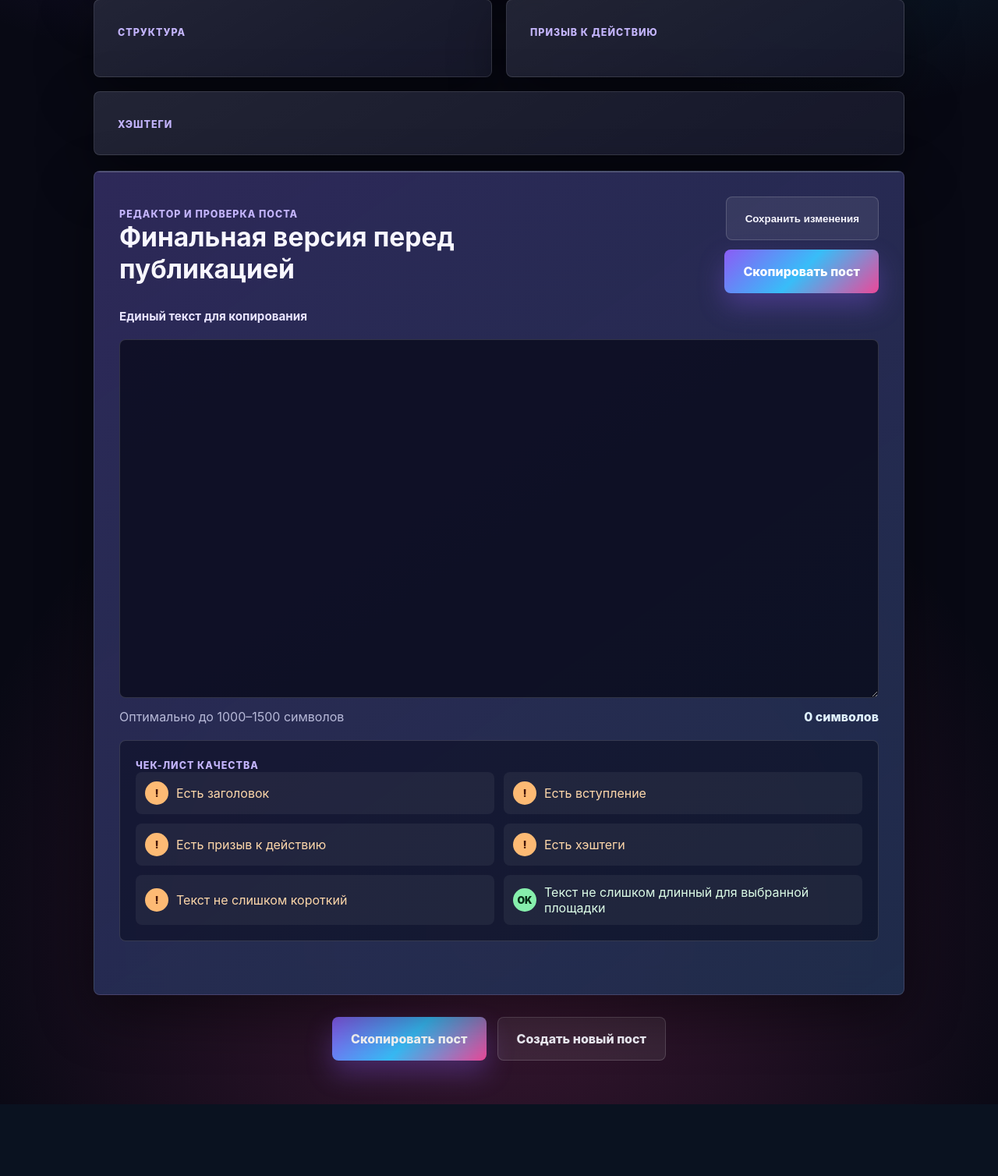
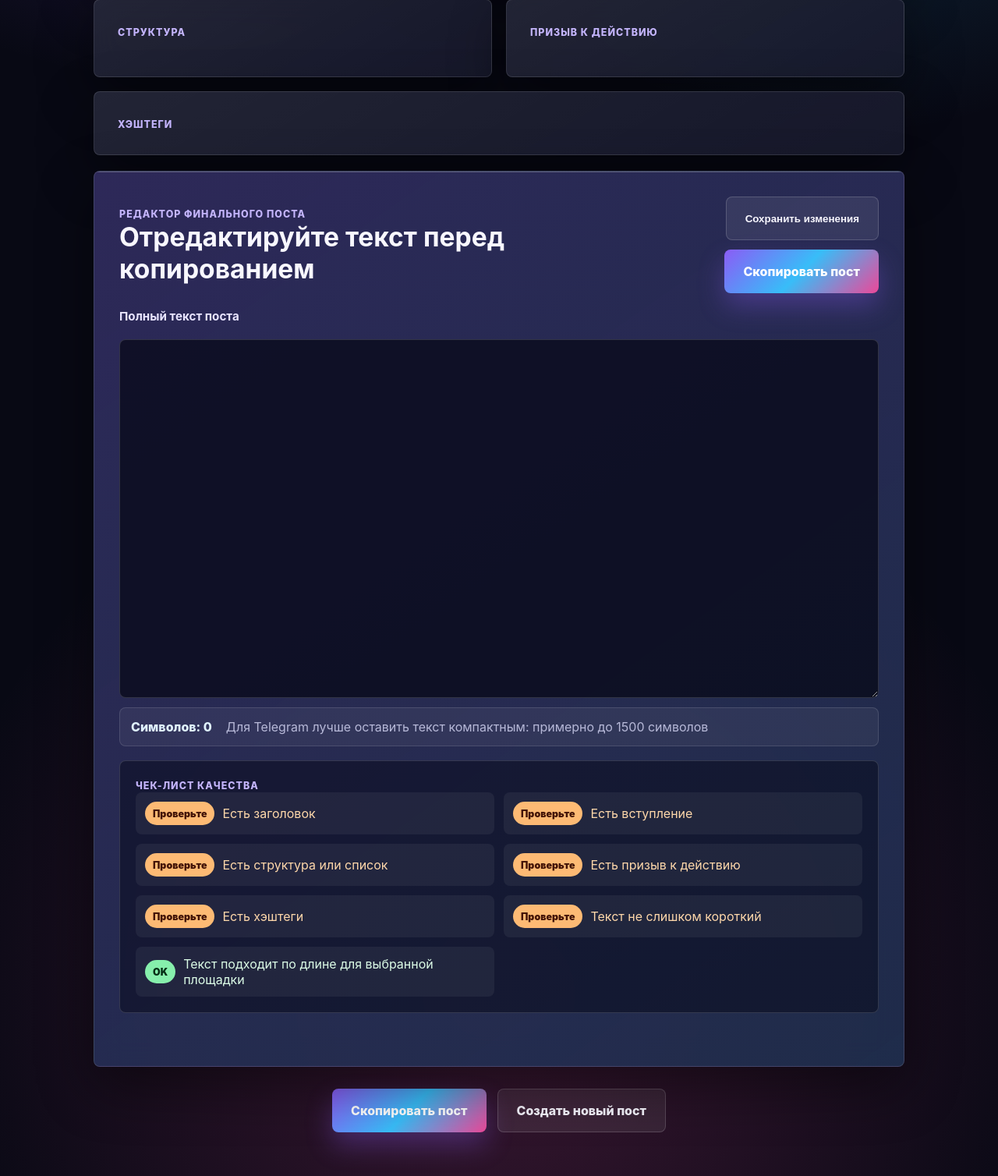
Before and after one commit to Nick442240/personal-brand-post-generator, a Flask app: template templates/result.html in a window 1280 px wide. Shown: the part 816-2324 px from the top of the page at 78% size. Before the commit the page ends 2232 px from the top, so only its background shows below. Run offline with Flask 3, Linux system fonts and the light colour scheme; the template is opened without the code that fills it, so the values that code supplies are empty.

Commit message:
Fix post editor checklist and character counter

```diff
--- a/static/style.css
+++ b/static/style.css
@@ -427,9 +427,12 @@ select option {
     display: flex;
     flex-wrap: wrap;
     align-items: center;
-    justify-content: space-between;
-    gap: 10px;
+    gap: 12px 18px;
     margin-top: 12px;
+    border: 1px solid rgba(255, 255, 255, 0.12);
+    border-radius: 8px;
+    padding: 12px 14px;
+    background: rgba(255, 255, 255, 0.055);
 }
 
 .platform-hint,
@@ -442,6 +445,10 @@ select option {
 .char-counter {
     color: #e0f2fe;
     font-weight: 800;
+}
+
+.platform-hint {
+    flex: 1 1 320px;
 }
 
 .quality-card {
@@ -476,10 +483,11 @@ select option {
 .quality-list li span {
     display: inline-grid;
     flex: 0 0 auto;
-    width: 30px;
+    min-width: 30px;
     height: 30px;
     place-items: center;
     border-radius: 999px;
+    padding: 0 10px;
     font-size: 0.78rem;
     font-weight: 900;
 }
--- a/templates/result.html
+++ b/templates/result.html
@@ -86,8 +86,8 @@
         <section class="copy-panel" data-platform="{{ result.meta.platform }}">
             <div class="copy-panel__header">
                 <div>
-                    <span class="card-label">Редактор и проверка поста</span>
-                    <h2>Финальная версия перед публикацией</h2>
+                    <span class="card-label">Редактор финального поста</span>
+                    <h2>Отредактируйте текст перед копированием</h2>
                 </div>
                 <div class="editor-actions">
                     <button class="secondary-button save-button" type="button" data-save-button>
@@ -100,13 +100,13 @@
             </div>
 
             <label class="editor-field" for="final-post">
-                <span>Единый текст для копирования</span>
+                <span>Полный текст поста</span>
                 <textarea id="final-post" rows="16" data-post-editor>{{ result.full_post }}</textarea>
             </label>
 
             <div class="editor-meta">
+                <p class="char-counter">Символов: <span data-char-count>0</span></p>
                 <p class="platform-hint" data-platform-hint></p>
-                <p class="char-counter"><span data-char-count>0</span> символов</p>
             </div>
 
             <div class="quality-card">
@@ -114,10 +114,11 @@
                 <ul class="quality-list">
                     <li data-check="title"><span></span>Есть заголовок</li>
                     <li data-check="intro"><span></span>Есть вступление</li>
+                    <li data-check="structure"><span></span>Есть структура или список</li>
                     <li data-check="cta"><span></span>Есть призыв к действию</li>
                     <li data-check="hashtags"><span></span>Есть хэштеги</li>
                     <li data-check="minLength"><span></span>Текст не слишком короткий</li>
-                    <li data-check="maxLength"><span></span>Текст не слишком длинный для выбранной площадки</li>
+                    <li data-check="maxLength"><span></span>Текст подходит по длине для выбранной площадки</li>
                 </ul>
             </div>
 
@@ -143,6 +144,7 @@
         const checks = {
             title: document.querySelector("[data-check='title']"),
             intro: document.querySelector("[data-check='intro']"),
+            structure: document.querySelector("[data-check='structure']"),
             cta: document.querySelector("[data-check='cta']"),
             hashtags: document.querySelector("[data-check='hashtags']"),
             minLength: document.querySelector("[data-check='minLength']"),
@@ -151,15 +153,15 @@
         const platform = editorPanel.dataset.platform;
         const platformLimits = {
             "Telegram": {
-                hint: "Оптимально до 1000–1500 символов",
+                hint: "Для Telegram лучше оставить текст компактным: примерно до 1500 символов",
                 max: 1500
             },
             "VK": {
-                hint: "Оптимально до 1500–2000 символов",
+                hint: "Для VK удобно использовать текст до 2000 символов",
                 max: 2000
             },
             "Блог": {
-                hint: "Можно использовать более длинный текст",
+                hint: "Для блога можно использовать более длинный и подробный текст",
                 max: 6000
             }
         };
@@ -172,20 +174,23 @@
 
             item.classList.toggle("is-ok", isOk);
             item.classList.toggle("is-warning", !isOk);
-            badge.textContent = isOk ? "OK" : "!";
+            badge.textContent = isOk ? "OK" : "Проверьте";
         }
 
         function updateEditorState() {
             const text = finalPost.value.trim();
             const length = text.length;
             const lines = text.split("\n").map((line) => line.trim()).filter(Boolean);
+            const lowerText = text.toLowerCase();
+            const hasList = /(^|\n)\s*(\d+\.|-|•)/.test(text);
 
             charCount.textContent = length;
             platformHint.textContent = activeLimit.hint;
 
             setCheck("title", lines.length > 0 && lines[0].length >= 8);
-            setCheck("intro", text.toLowerCase().includes("вступление:"));
-            setCheck("cta", text.toLowerCase().includes("призыв к действию:"));
+            setCheck("intro", lowerText.includes("вступление:"));
+            setCheck("structure", lowerText.includes("структура:") || hasList);
+            setCheck("cta", lowerText.includes("призыв к действию:"));
             setCheck("hashtags", text.includes("#"));
             setCheck("minLength", length >= 200);
             setCheck("maxLength", length <= activeLimit.max);
@@ -193,7 +198,7 @@
 
         function savePost() {
             savedPost = finalPost.value.trim();
-            copyStatus.textContent = "Изменения сохранены. Эта версия будет скопирована.";
+            copyStatus.textContent = "Изменения сохранены";
             updateEditorState();
         }
 
```
Also changed, not shown: README.md.
